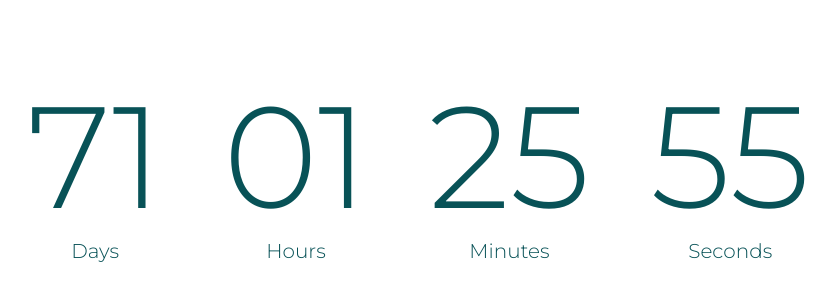
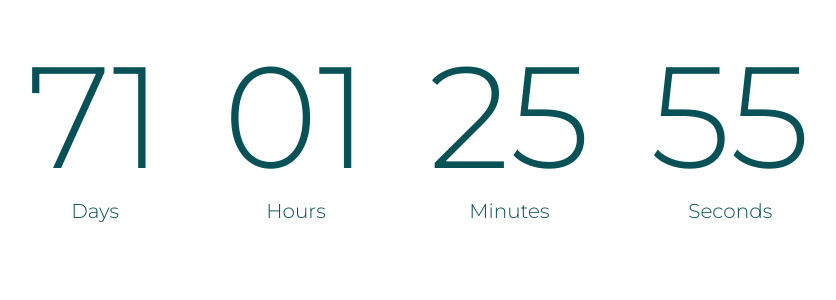
Before and after one commit to camcamejo/countdownTimer, a plain HTML site: page index.html in a window 1280 px wide. Shown: the part 426-726 px from the top of the page, without its empty margins (221-1057 px from the left). Drawn offline with Linux system fonts and the light colour scheme.

Commit message:
Update index.html

```diff
--- a/index.html
+++ b/index.html
@@ -13,7 +13,7 @@
         body {
             background: transparent;
             font-family: 'Montserrat', sans-serif;
-            height: 150vh;
+            height: 140vh;
             display: flex;
             align-items: center;
             align-self: flex-end;
```
